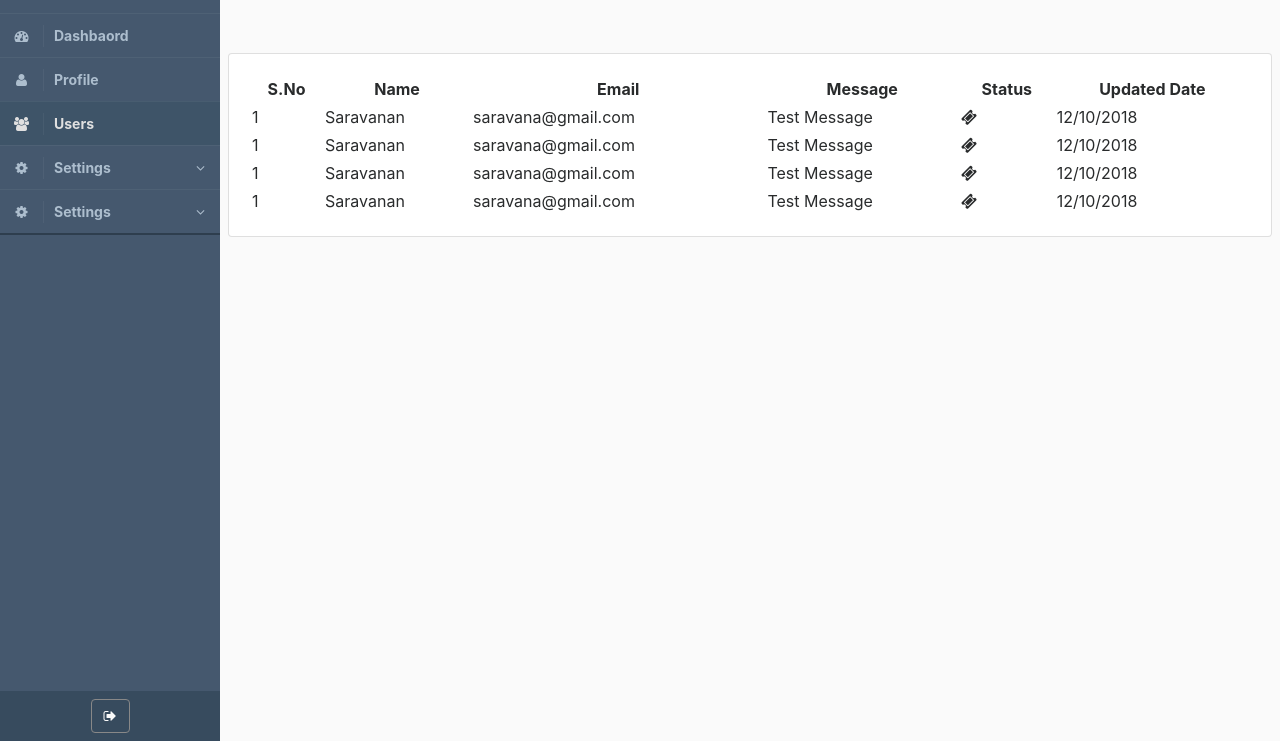
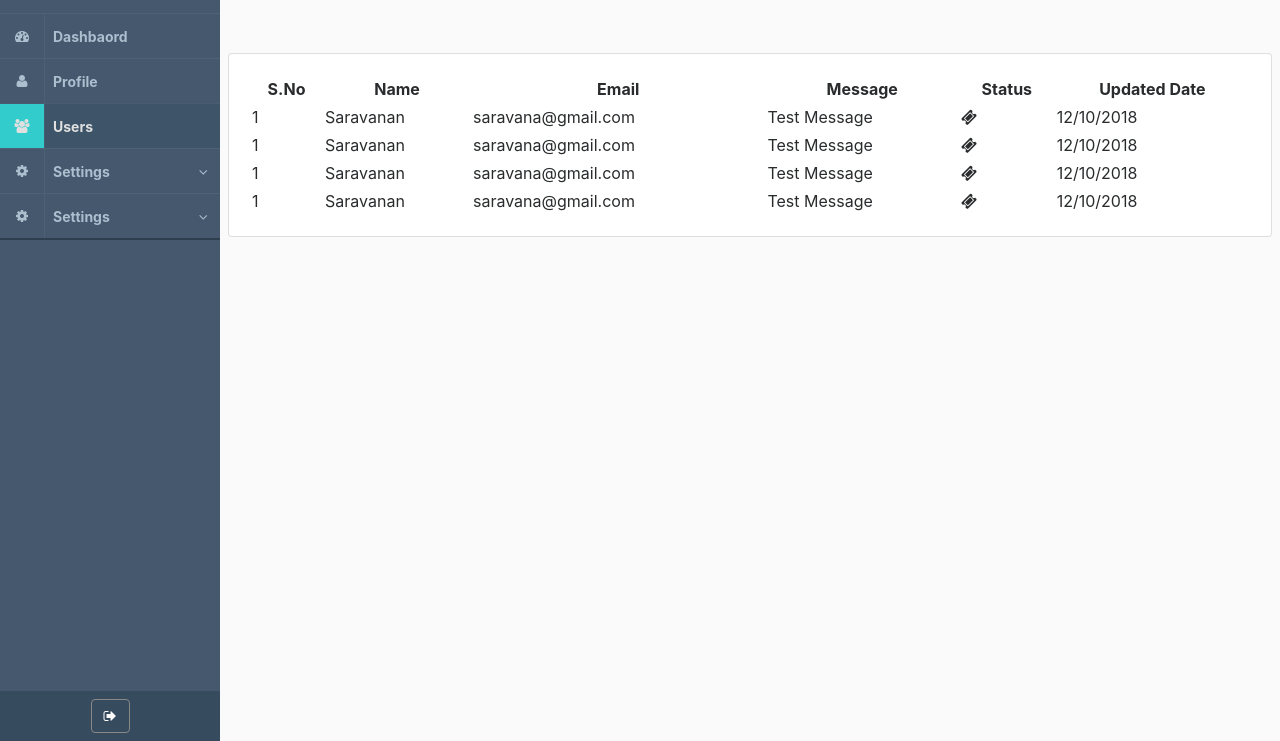
Before and after one commit to saravanajd/FlatUI, a plain HTML site: page index.html in a window 1280 px wide. Shown: the part 59-800 px from the top of the page. Drawn offline with Linux system fonts and the light colour scheme.

Commit message:
Sidenav hover color for icon

```diff
--- a/app.v1.css
+++ b/app.v1.css
@@ -1,3 +1,7 @@
+:root{
+    --color-info:rgba(51, 204, 204, 1);
+}
+
 @-ms-viewport {
     width: device-width;
 }
@@ -1335,6 +1339,7 @@ fieldset {
     border: 1px solid rgba(0, 0, 0, 0.125);
     border-radius: 0.25rem;
 }
+
 .card-body {
     -ms-flex: 1 1 auto;
     flex: 1 1 auto;
@@ -1641,7 +1646,7 @@ fieldset[disabled] .btn {
 }
 
 /* App Start */
-.caret{
+.caret {
     display: inline-block;
     width: 0;
     height: 0;
@@ -1652,6 +1657,7 @@ fieldset[disabled] .btn {
     border-right: 4px solid transparent;
     border-left: 4px solid transparent;
 }
+
 .main {
     margin-top: 3.5rem;
     margin-left: 220px;
@@ -1664,23 +1670,20 @@ fieldset[disabled] .btn {
 
 /* App End */
 /* ScrollBar Start */
-::-webkit-scrollbar-track
-{
-	-webkit-box-shadow: inset 0 0 6px rgba(0,0,0,0.3);
+::-webkit-scrollbar-track {
+    -webkit-box-shadow: inset 0 0 6px rgba(0, 0, 0, 0.3);
     border-radius: 3px;
     background-color: #45586e;
 }
 
-::-webkit-scrollbar
-{
+::-webkit-scrollbar {
     width: 6px;
     background-color: #45586e;
 }
 
-::-webkit-scrollbar-thumb
-{
+::-webkit-scrollbar-thumb {
     border-radius: 3px;
-	-webkit-box-shadow: inset 0 0 6px rgba(0,0,0,.3);
+    -webkit-box-shadow: inset 0 0 6px rgba(0, 0, 0, .3);
     background-color: #00BCD4;
 }
 
@@ -1706,7 +1709,7 @@ header .logo {
     text-align: center;
 }
 
-.logo-text{
+.logo-text {
     font-weight: 500;
     font-size: 2.5rem;
     line-height: 3rem;
@@ -1723,7 +1726,7 @@ header .logo {
     font-weight: 500px;
     color: #fdfdfd;
     background-color: rgba(51, 204, 204, 1);
-    line-height:inherit;
+    line-height: inherit;
     border-bottom: 1.5px solid #ddd;
 }
 
@@ -1737,8 +1740,11 @@ header .logo {
 .right {
     text-align: right;
 }
-.right span, .right a,
-.left span, .left a{
+
+.right span,
+.right a,
+.left span,
+.left a {
     display: inline-block;
     vertical-align: middle;
     line-height: 3.0rem;
@@ -1748,7 +1754,8 @@ header .logo {
     font-size: 1.3rem;
     font-weight: 500;
 }
-.topbar-btn{
+
+.topbar-btn {
     height: 100%;
     text-align: center;
     color: inherit;
@@ -1756,7 +1763,8 @@ header .logo {
     padding: 0 1rem;
 
 }
-.navbar-collopse{
+
+.navbar-collopse {
     width: 50px;
     text-align: center;
     color: inherit;
@@ -1802,65 +1810,96 @@ nav {
 }
 
 .nav li a {
-    padding: 11px 15px 11px 0;
+    /* padding: 11px 15px 11px 0; */
     position: relative;
     font-weight: bold;
     font-size: 14px;
     border-top: 1px solid transparent;
     border-color: rgba(255, 255, 255, 0.05);
     transition: color .3s ease-in-out 0s;
-    display: block;
     color: inherit;
-}
-.nav li a:hover{
+    display: table;
+    width: 100%;
+
+}
+
+.nav li a:hover {
     background: #374B5E;
     color: #e0e0e0;
 }
-.nav li.active > a {
+
+.nav li.active>a {
     background: #3e5468;
     color: #e0e0e0;
 }
-.nav li i{
+
+.nav li i {
     transition: all 0.3s ease;
 }
 
+.nav>li>a>i{
+    background-image: linear-gradient(to left, transparent, transparent 50%,var(--color-info) 50%, var(--color-info));
+    background-position: 100% 0;
+    background-size: 200% 100%;
+}
+.nav>li:hover>a>i {
+   background-position: 0 0;
+}
+
 .nav li>a>i {
-    line-height: 22px;
+    display: table-cell;
+    height: 44px;
     width: 44px;
-    float: left;
+    vertical-align: middle;
     margin-right: 10px;
     font-size: 14px;
-    border-right: 1px solid rgba(255, 255, 255, 0.05);
     text-align: center;
     position: relative;
     overflow: hidden;
 }
 
-.dropdown ul{
+.nav li>a>.span {
+    padding-left: 0.5rem;
+    border-left: 1px solid rgba(255, 255, 255, 0.05);
+}
+
+.nav li>a>span {
+    display: table-cell;
+    vertical-align: middle;
+}
+
+.active > a > i{
+    background: var(--color-info);
+}
+
+.dropdown ul {
     display: none;
     opacity: 0;
     height: 0;
 }
 
-.dropdown ul > li{
+.dropdown ul>li {
     margin-left: -5rem;
     padding-left: 0.7rem;
     background-color: #374B5E;
 }
-.dropdown.active.open ul{
+
+.dropdown.active.open ul {
     display: block;
     opacity: 1;
     height: auto;
 }
 
 
-.dropdown.active.open ul > li {
+.dropdown.active.open ul>li {
     margin-left: 0;
 }
+
 .dropdown.active.open .arrow i {
     transform: rotate(180deg);
 }
-.nav-footer{
+
+.nav-footer {
     text-align: center;
     color: #fafafa;
     background: #374B5E;
@@ -1871,17 +1910,21 @@ nav {
     bottom: 3.5rem;
     width: 100%;
 }
-.nav-footer a{
+
+.nav-footer a {
     color: inherit;
     border: 1px solid #888;
 }
-.nav-footer a:hover{
+
+.nav-footer a:hover {
     color: inherit;
 }
+
 /* Sidebar End */
 
 /*start table */
-table{
+table {
     width: 100%;
 }
+
 /* end table */
--- a/index.html
+++ b/index.html
@@ -58,7 +58,7 @@
                         <a href="#">
                             <i class="fa fa-cog"></i>
                             <span class="span">Settings</span>
-                            <span class="pull-right arrow">
+                            <span class="arrow">
                                 <i class="fa fa-angle-down"></i>
                             </span>
                         </a>
@@ -87,7 +87,7 @@
                         <a href="#">
                             <i class="fa fa-cog"></i>
                             <span class="span">Settings</span>
-                            <span class="pull-right arrow">
+                            <span class="arrow">
                                 <i class="fa fa-angle-down"></i>
                             </span>
                         </a>
```
Lines whose indentation alone changed are shown as unchanged.
